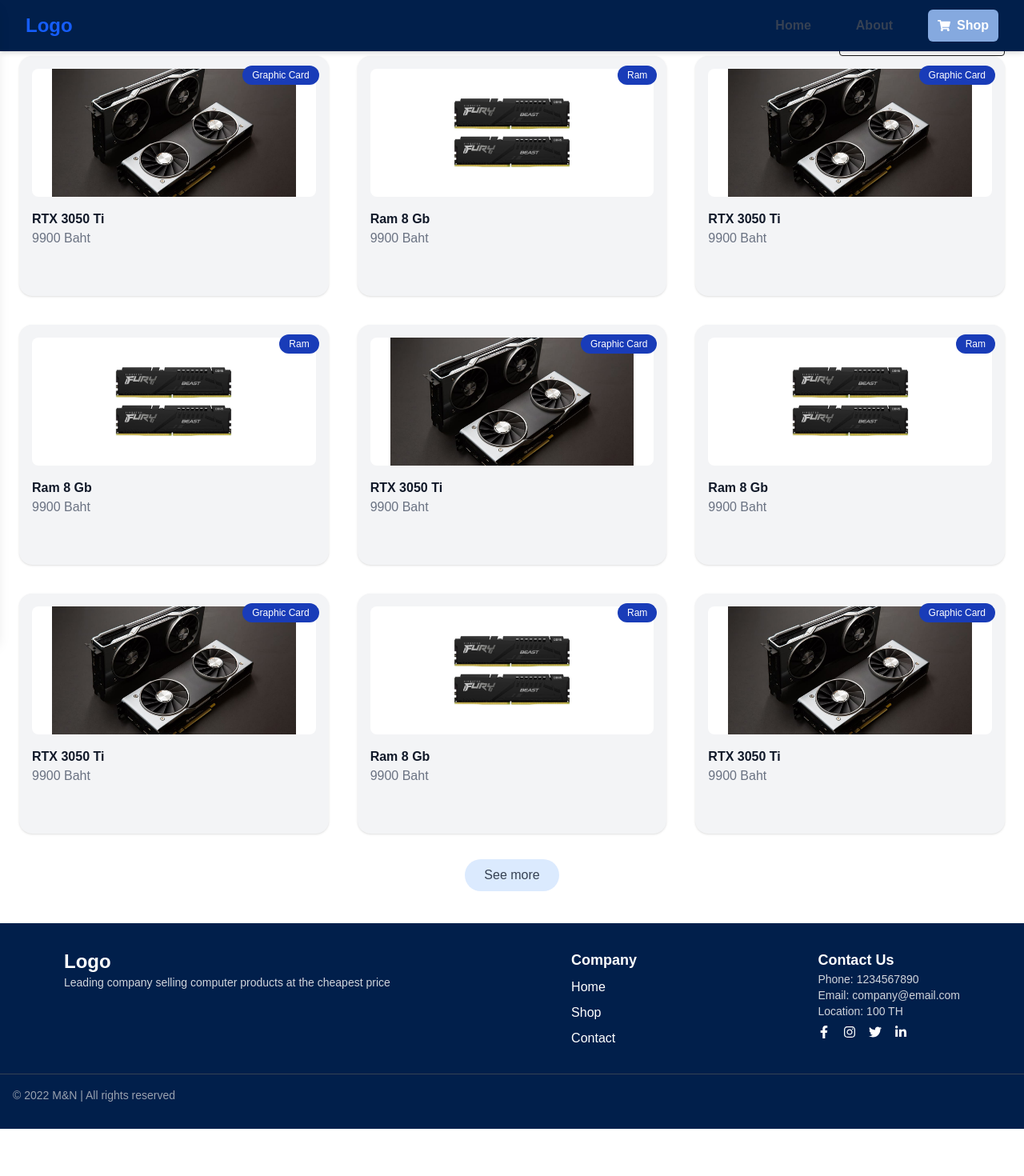
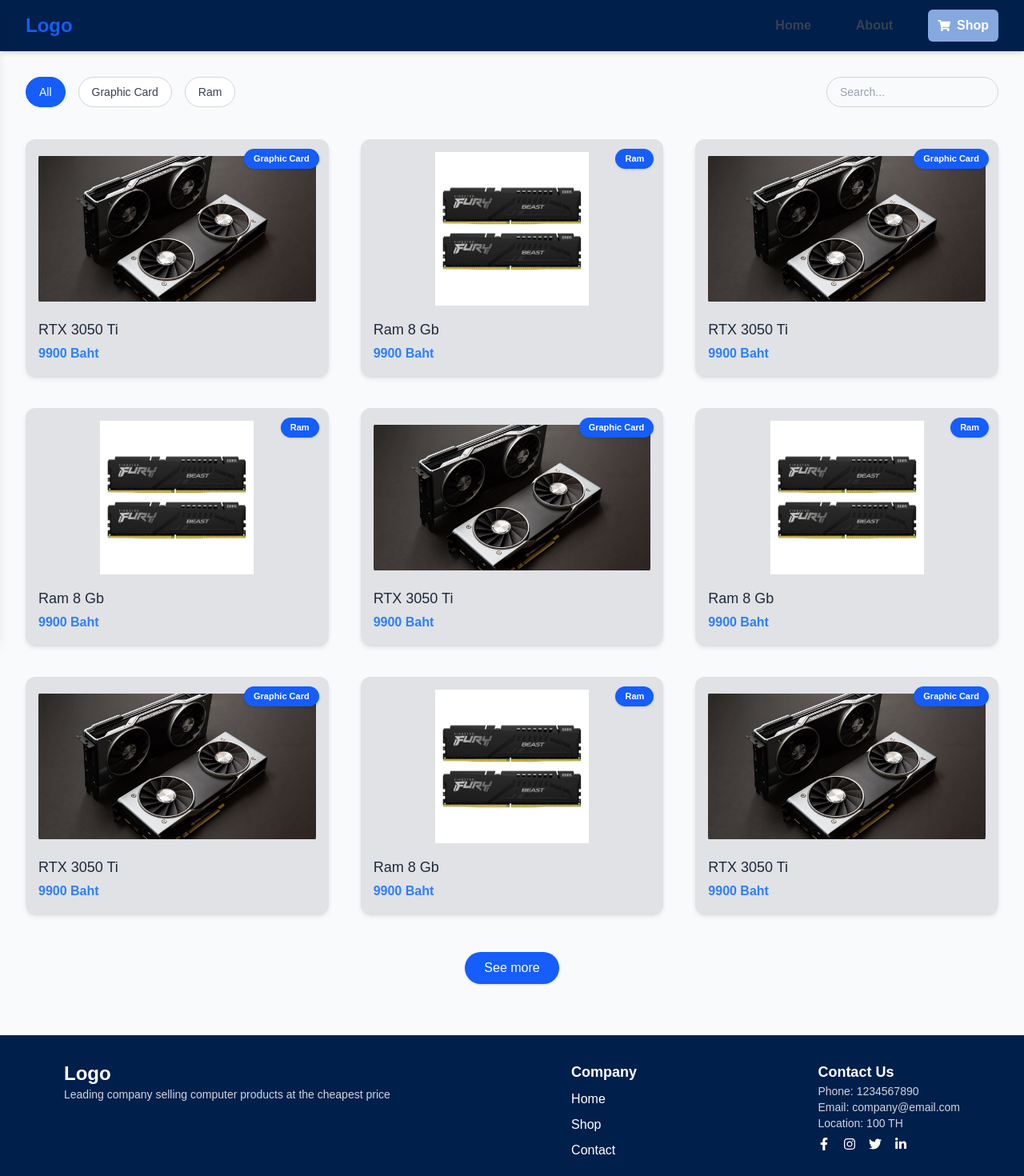
Before and after one commit to Meta3252/miniproject_ecommerce, a Next.js app: page /shop in a window 1280 px wide. Shown: the top 1470 px of the page at 80% size. Before the commit the page ends 1411 px from the top, so only its background shows below. Built offline with nearby package versions, Linux system fonts and the light colour scheme.

Commit message:
Dev (#8)
* Start

* NavbarV2/Footer

* Aboutpage&fixNavbar

* MakeHomePage

* Shoppage

* ShopPage

* Fullpageshop

---------

Co-authored-by: Nithiphat <61714129+nithiphatcho@users.noreply.github.com>

```diff
--- a/src/app/shop/page.tsx
+++ b/src/app/shop/page.tsx
@@ -7,10 +7,10 @@
     type: i % 2 === 0 ? 'Graphic Card' : 'Ram',
     price: '9900 Baht',
     image: i % 2 === 0
-        ? './images/graphic-card-cover.jpg'
-        : './images/Ram.jpg',
+
+        ? '/images/graphic-card-cover.jpg'
+        : '/images/Ram.jpg',
 }));
-
 
 
 export default function Home() {
@@ -26,56 +26,73 @@
         .slice(0, limit);
 
     return (
-        <main className="px-6 py-10 max-w-full">
-            {/* Filter and Search */}
-            <div className="flex items-center gap-4 flex-wrap">
-                <button onClick={() => setFilter(null)} className="text-sm underline">All</button>
-                <button onClick={() => setFilter('Graphic Card')} className="text-sm underline">Graphic Card</button>
-                <button onClick={() => setFilter('Ram')} className="text-sm underline">Ram</button>
+
+        <main className="pt-24 px-8 pb-16 bg-gray-50 min-h-screen">
+            {/* Filter & Search */}
+            <div className="flex items-center gap-4 flex-wrap pb-10">
+                {['All', 'Graphic Card', 'Ram'].map((type) => (
+                    <button
+                        key={type}
+                        onClick={() => setFilter(type === 'All' ? null : type)}
+                        className={`text-sm px-4 py-2 rounded-full border transition-all
+              ${filter === (type === 'All' ? null : type)
+                                ? 'bg-blue-600 text-white border-blue-600'
+                                : 'bg-white text-gray-700 border-gray-300 hover:border-blue-400 hover:text-blue-600'}`}
+                    >
+                        {type}
+                    </button>
+                ))}
                 <input
                     type="text"
                     placeholder="Search..."
-                    className="ml-auto border px-3 py-1 rounded text-sm"
+                    className="ml-auto text-black border border-gray-300 px-4 py-2 rounded-full text-sm placeholder-gray-400 focus:outline-none focus:ring-2 focus:ring-blue-500"
+
                     value={search}
                     onChange={(e) => setSearch(e.target.value)}
                 />
             </div>
 
-            {/* Grid */}
-            <div className="grid grid-cols-1 sm:grid-cols-2 md:grid-cols-3 gap-9">
+
+            {/* Product Grid */}
+            <div className="grid grid-cols-1 sm:grid-cols-2 md:grid-cols-3 gap-10">
                 {filteredItems.map((item) => (
                     <div
                         key={item.id}
-                        className="bg-gray-100 rounded-2xl p-4 relative shadow hover:shadow-lg transition h-[300px] flex flex-col"
+                        className="relative bg-[#E0E2E6] rounded-xl p-4 shadow-md hover:shadow-lg transition-all duration-200 flex flex-col"
                     >
-                        {/* ป้ายประเภทสินค้า */}
-                        <span className="absolute top-3 right-3 bg-blue-800 text-white text-xs px-3 py-1 rounded-full">
+                        {/* Badge: หมวดหมู่ */}
+                        <span className="absolute top-3 right-3 bg-blue-600 text-white text-[11px] font-semibold px-3 py-1 rounded-full shadow">
+
                             {item.type}
                         </span>
 
                         {/* ภาพสินค้า */}
-                        <div className="w-full h-40 bg-white rounded-lg overflow-hidden mb-4 flex items-center justify-center">
+
+                        <div className="w-full h-48 bg-[#E0E2E6] rounded-lg overflow-hidden mb-4 flex items-center justify-center">
                             <img
                                 src={item.image}
                                 alt={item.name}
-                                className="w-full h-full object-contain"
+                                className="object-contain h-full"
+
                             />
                         </div>
 
                         {/* ชื่อและราคา */}
-                        <div className="text-base font-semibold text-gray-900">{item.name}</div>
-                        <div className="text-gray-500">{item.price}</div>
+
+                        <div className="text-lg font-medium text-gray-800 mb-1">{item.name}</div>
+                        <div className="text-blue-500 font-semibold">{item.price}</div>
                     </div>
+
                 ))}
             </div>
 
-
             {/* See More */}
             {limit < allItems.length && (
-                <div className="flex justify-center mt-8">
+                <div className="flex justify-center mt-12">
                     <button
                         onClick={() => setLimit((prev) => prev + 6)}
-                        className="bg-blue-100 hover:bg-blue-200 text-gray-700 px-6 py-2 rounded-full"
+                        className="bg-blue-600 hover:bg-blue-700 text-white px-6 py-2 rounded-full shadow transition-all"
+
                     >
                         See more
                     </button>
```
